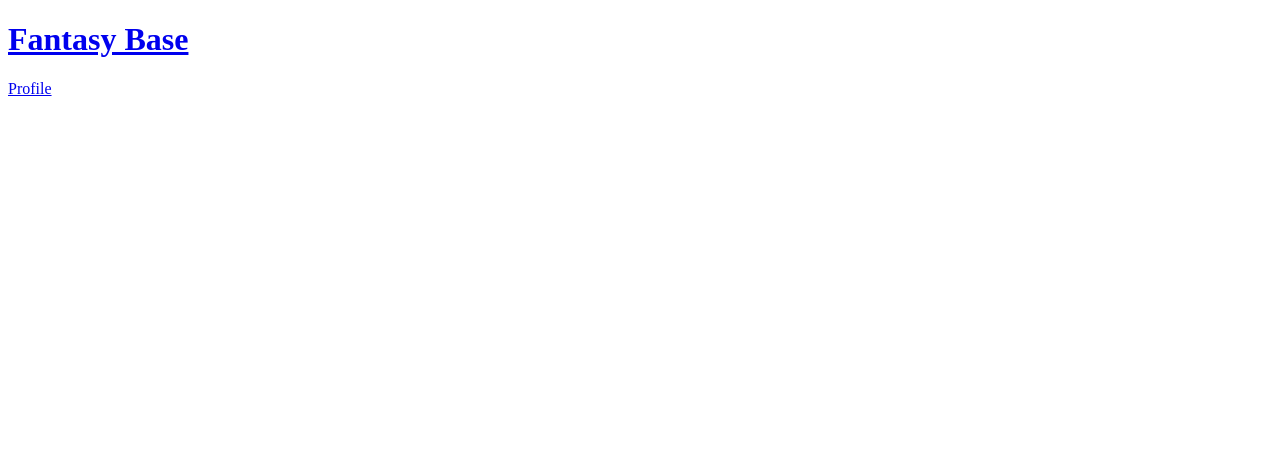
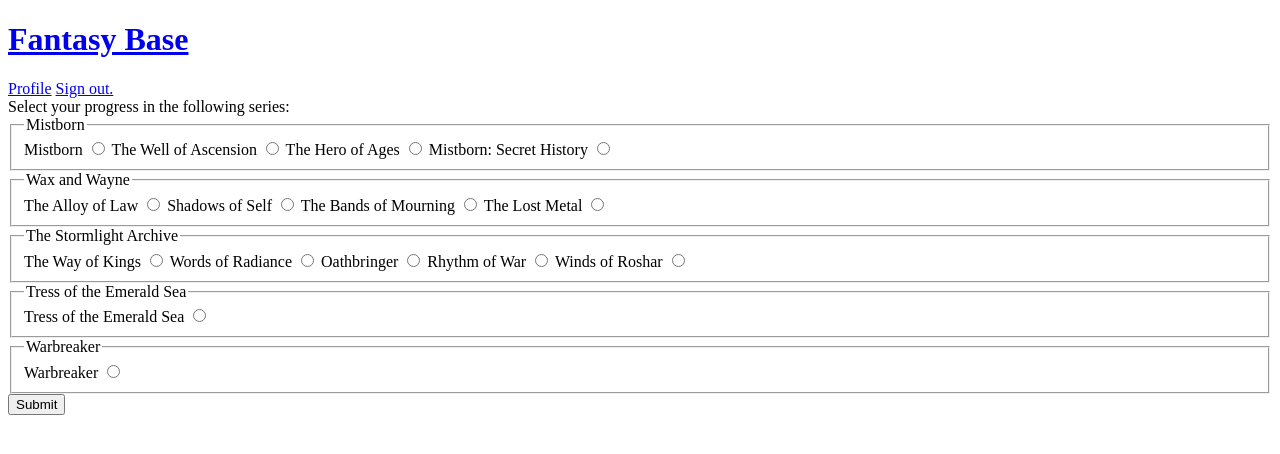
Before and after one commit to Treckon/start-up, a plain HTML site: page HTML/editprofile.html in a window 1280 px wide. Drawn offline with Linux system fonts and the light colour scheme.

Commit message:
Configure editprofile.html

```diff
--- a/HTML/editprofile.html
+++ b/HTML/editprofile.html
@@ -8,8 +8,64 @@
 <body>
     <header>
         <h1><a href = "index.html">Fantasy Base</a></h1>
-        <a href="profile.html">Profile</a>
+        <a href="editprofile.html">Profile</a>
+        <a href="login.html">Sign out.</a>
     </header>
+    <main>
+        Select your progress in the following series:
+
+        <fieldset>
+            <legend>Mistborn</legend>
+            <label for="series1">Mistborn</label>
+            <input type="radio" id="series1" name="series" value="Mistborn"/>
+            <label for="series2">The Well of Ascension</label>
+            <input type="radio" id="series2" name="series" value="The Well of Ascension"/>
+            <label for="series3">The Hero of Ages</label>
+            <input type="radio" id="series3" name="series" value="The Hero of Ages"/>
+            <label for="series4">Mistborn: Secret History</label>
+            <input type="radio" id="series4" name="series" value="Mistborn: Secret History"/>
+        </fieldset>
+
+        <fieldset>
+            <legend>Wax and Wayne</legend>
+            <label for="series1">The Alloy of Law</label>
+            <input type="radio" id="series1" name="series" value="The Alloy of Law"/>
+            <label for="series2">Shadows of Self</label>
+            <input type="radio" id="series2" name="series" value="Shadows of Self"/>
+            <label for="series3">The Bands of Mourning</label>
+            <input type="radio" id="series3" name="series" value="The Bands of Mourning"/>
+            <label for="series4">The Lost Metal</label>
+            <input type="radio" id="series4" name="series" value="The Lost Metal"/>
+        </fieldset>
+
+        <fieldset>
+            <legend>The Stormlight Archive</legend>
+            <label for="series1">The Way of Kings</label>
+            <input type="radio" id="series1" name="series" value="The Way of Kings"/>
+            <label for="series2">Words of Radiance</label>
+            <input type="radio" id="series2" name="series" value="Words of Radiance"/>
+            <label for="series3">Oathbringer</label>
+            <input type="radio" id="series3" name="series" value="Oathbringer"/>
+            <label for="series4">Rhythm of War</label>
+            <input type="radio" id="series4" name="series" value="Rhythm of War"/>
+            <label for="series5">Winds of Roshar</label>
+            <input type="radio" id="series5" name="series" value="Winds of Roshar"/>
+        </fieldset>
+
+        <fieldset>
+            <legend>Tress of the Emerald Sea</legend>
+            <label for="series1">Tress of the Emerald Sea</label>
+            <input type="radio" id="series1" name="series" value="Tress of the Emerald Sea"/>
+        </fieldset>
+
+        <fieldset>
+            <legend>Warbreaker</legend>
+            <label for="series1">Warbreaker</label>
+            <input type="radio" id="series1" name="series" value="Warbreaker"/>
+        </fieldset>
+        <button type="submit">Submit</button>
+
+    </main>
 
 </body>
 </html>
```
Also changed, not shown: HTML/chat.html (+1 -1 lines), HTML/index.html (+1 -1 lines), HTML/login.html (+13 -1 lines), HTML/profile.html (+1 -1 lines).
